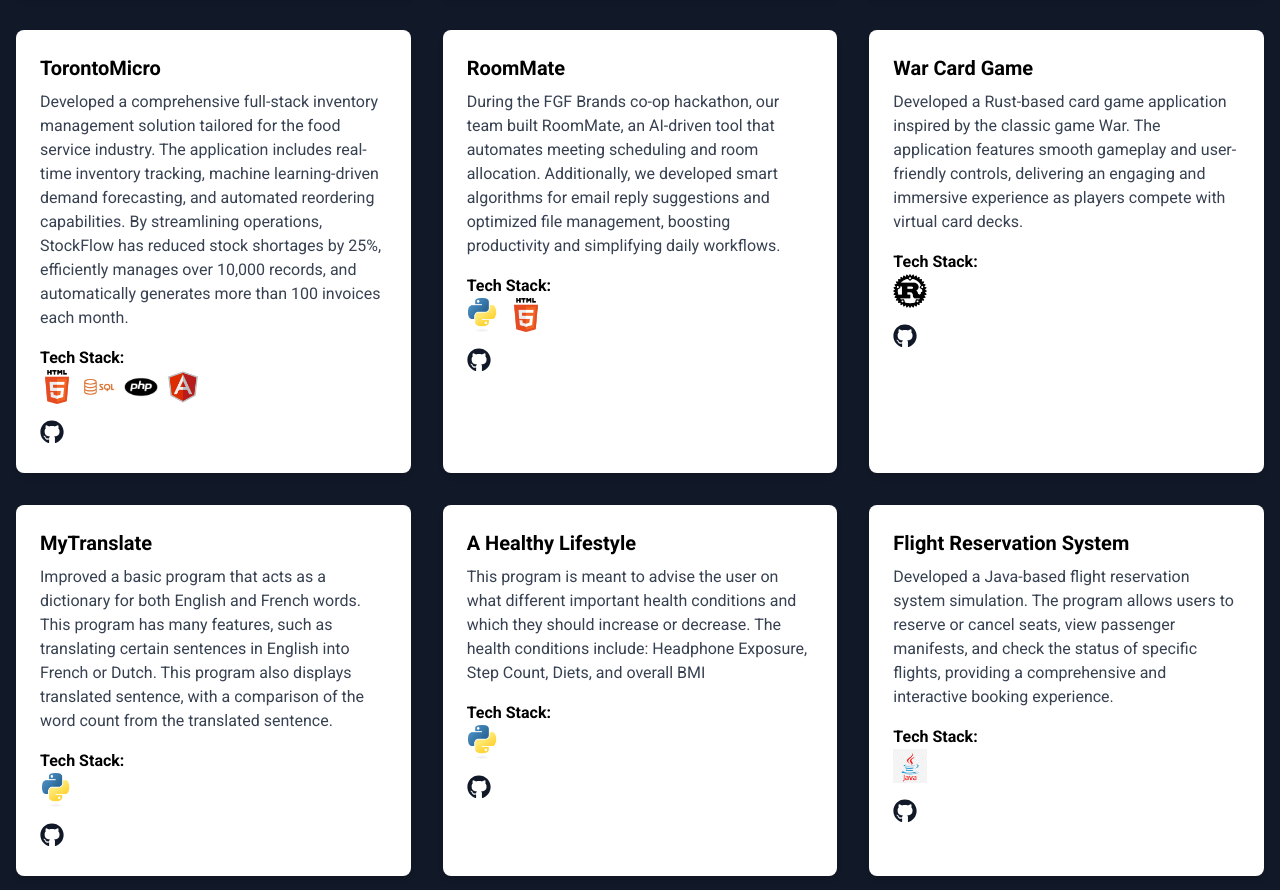
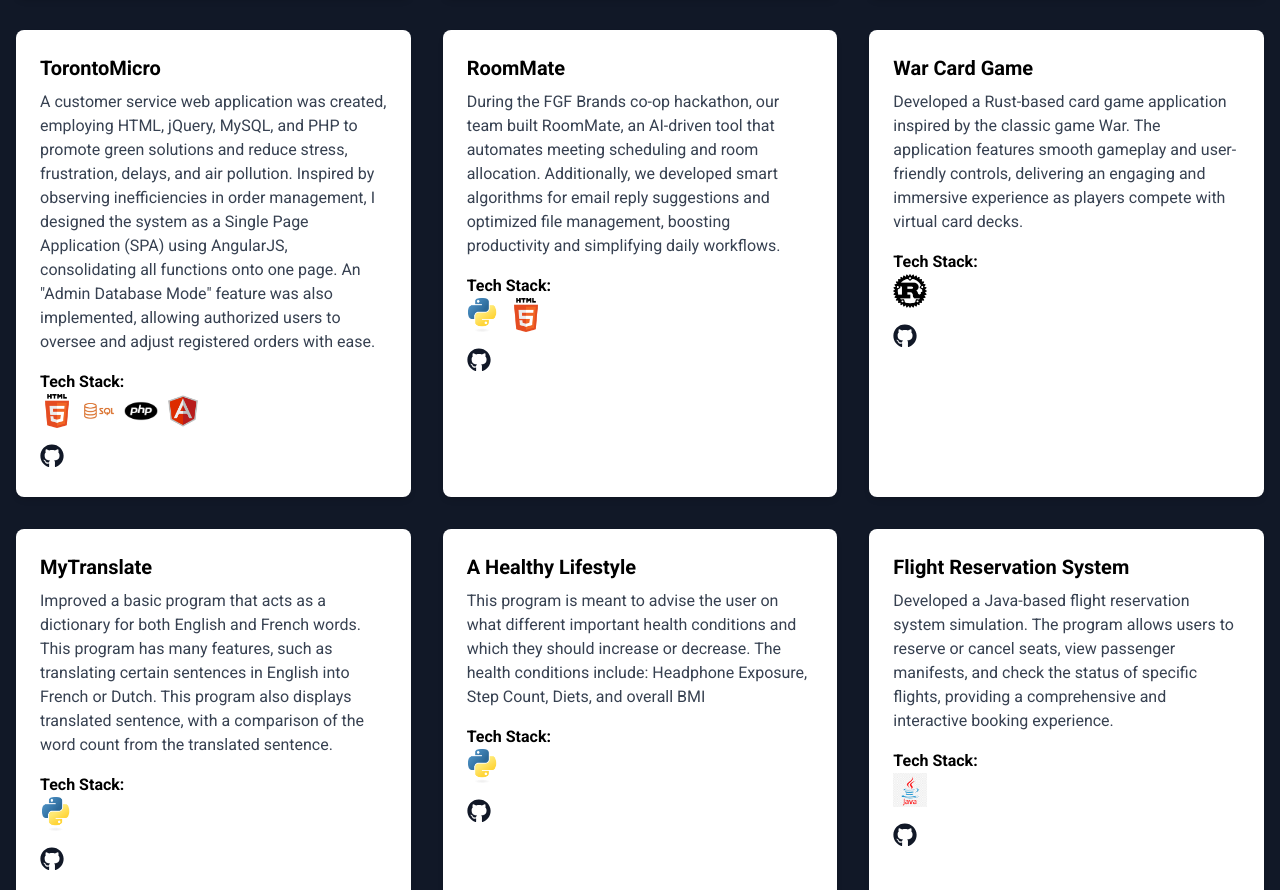
Before and after one commit to shaanstackz/new-portfolio, a Next.js app: page / in a window 1280 px wide. Shown: the part 3870-4760 px from the top of the page. Built offline with nearby package versions, Linux system fonts and the light colour scheme.

Commit message:
fixed torontomicro and pandas logo

```diff
--- a/app/components/projects.tsx
+++ b/app/components/projects.tsx
@@ -27,7 +27,7 @@ const projects = [
     },
     {
         name: 'TorontoMicro',
-        description: 'Developed a comprehensive full-stack inventory management solution tailored for the food service industry. The application includes real-time inventory tracking, machine learning-driven demand forecasting, and automated reordering capabilities. By streamlining operations, StockFlow has reduced stock shortages by 25%, efficiently manages over 10,000 records, and automatically generates more than 100 invoices each month.',
+        description: 'A customer service web application was created, employing HTML, jQuery, MySQL, and PHP to promote green solutions and reduce stress, frustration, delays, and air pollution. Inspired by observing inefficiencies in order management, I designed the system as a Single Page Application (SPA) using AngularJS, consolidating all functions onto one page. An "Admin Database Mode" feature was also implemented, allowing authorized users to oversee and adjust registered orders with ease.',
         githubLink: '',
         techStack: ['HTML', 'SQL', 'PHP', 'Angular']
     },
```
Also changed, not shown: public/pandas.png (added).
